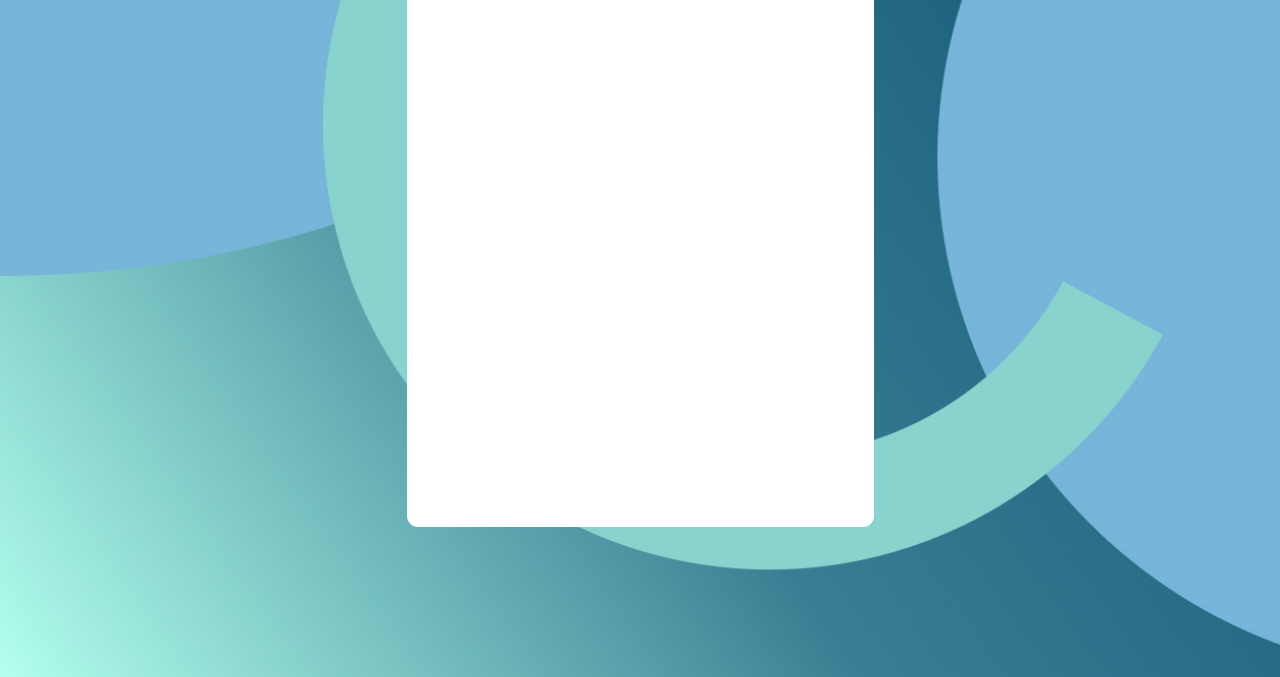
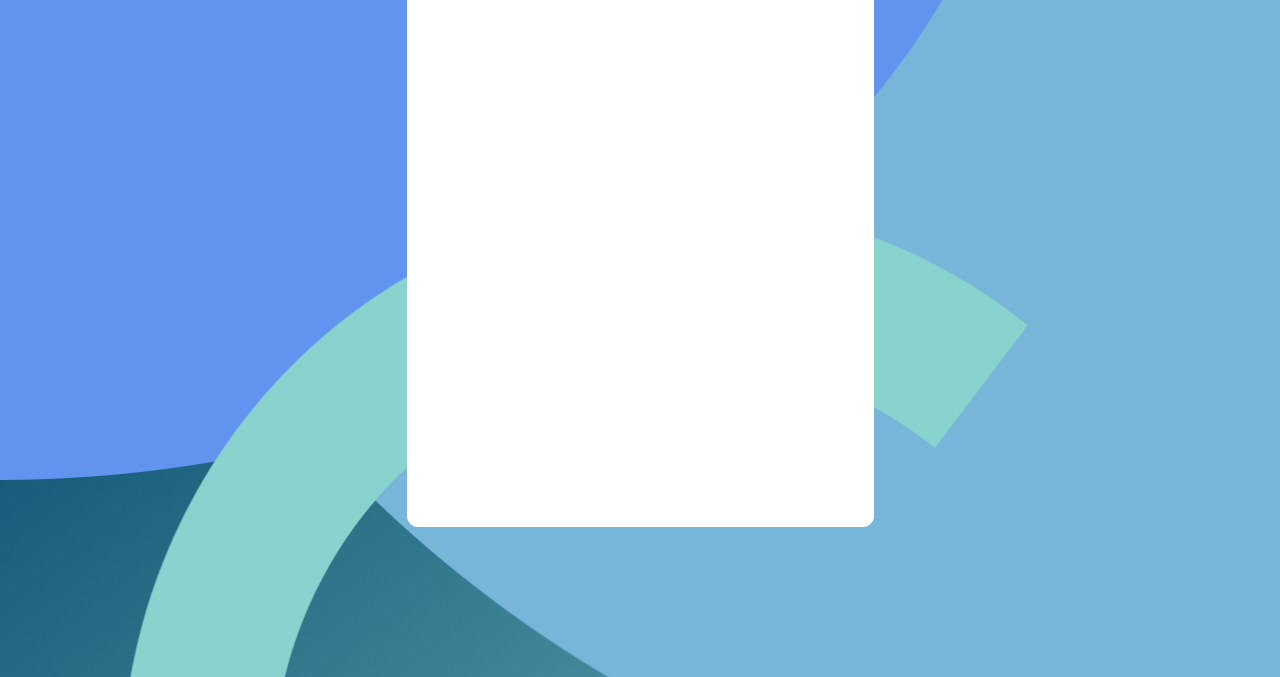
Before and after one commit to AshimDebnath747/communica.io, a plain HTML site: page log_in page/login.html in a window 1280 px wide. Shown: the part 363-1040 px from the top of the page. Drawn offline with Linux system fonts and the light colour scheme; a web font is replaced by a local one.

Commit message:
fuuuuuvk

```diff
--- a/log_in page/style.css
+++ b/log_in page/style.css
@@ -6,7 +6,7 @@
 body {
     height: 1024px;
     width: auto;
-    background-image: url(../imgs/login-back\ ground.jpg);
+    background-image: url(../imgs/community_based_website_background.png);
     background-repeat: no-repeat;
     background-attachment: scroll;
     background-size: cover;
```
